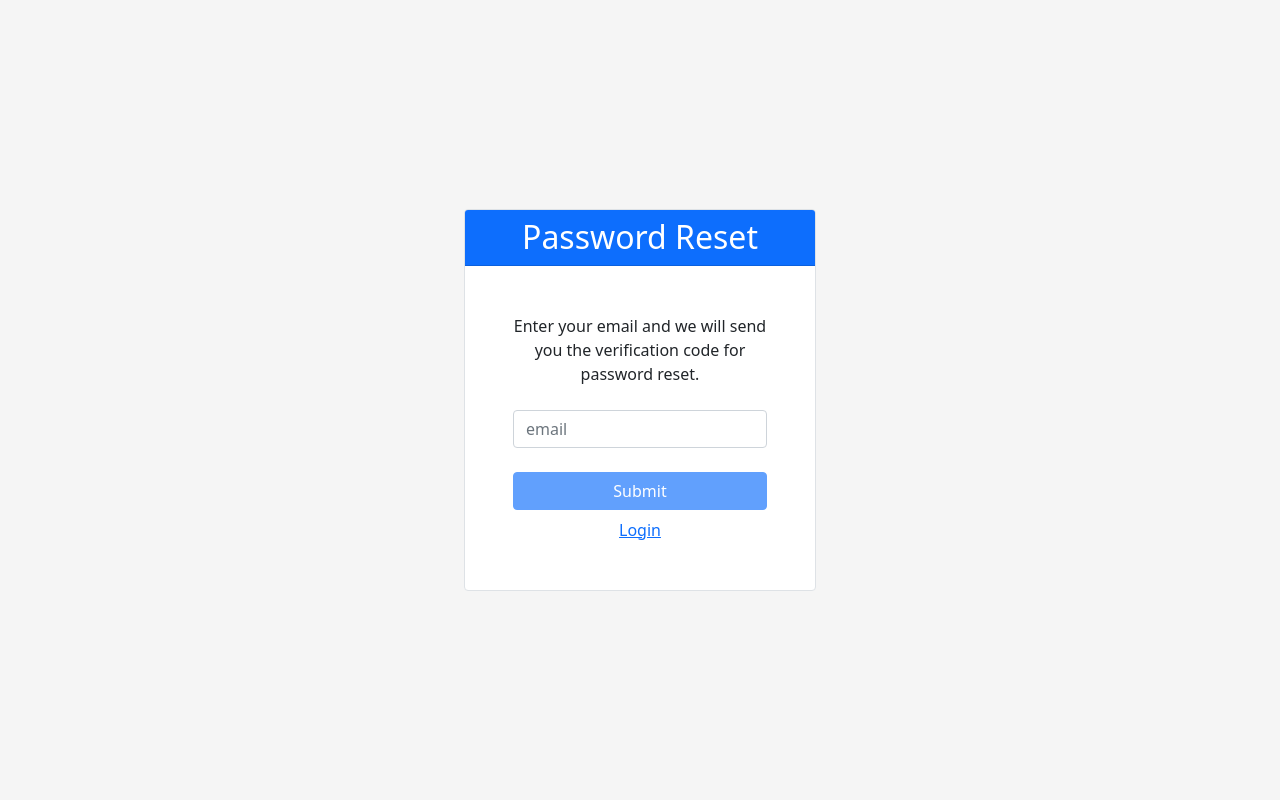
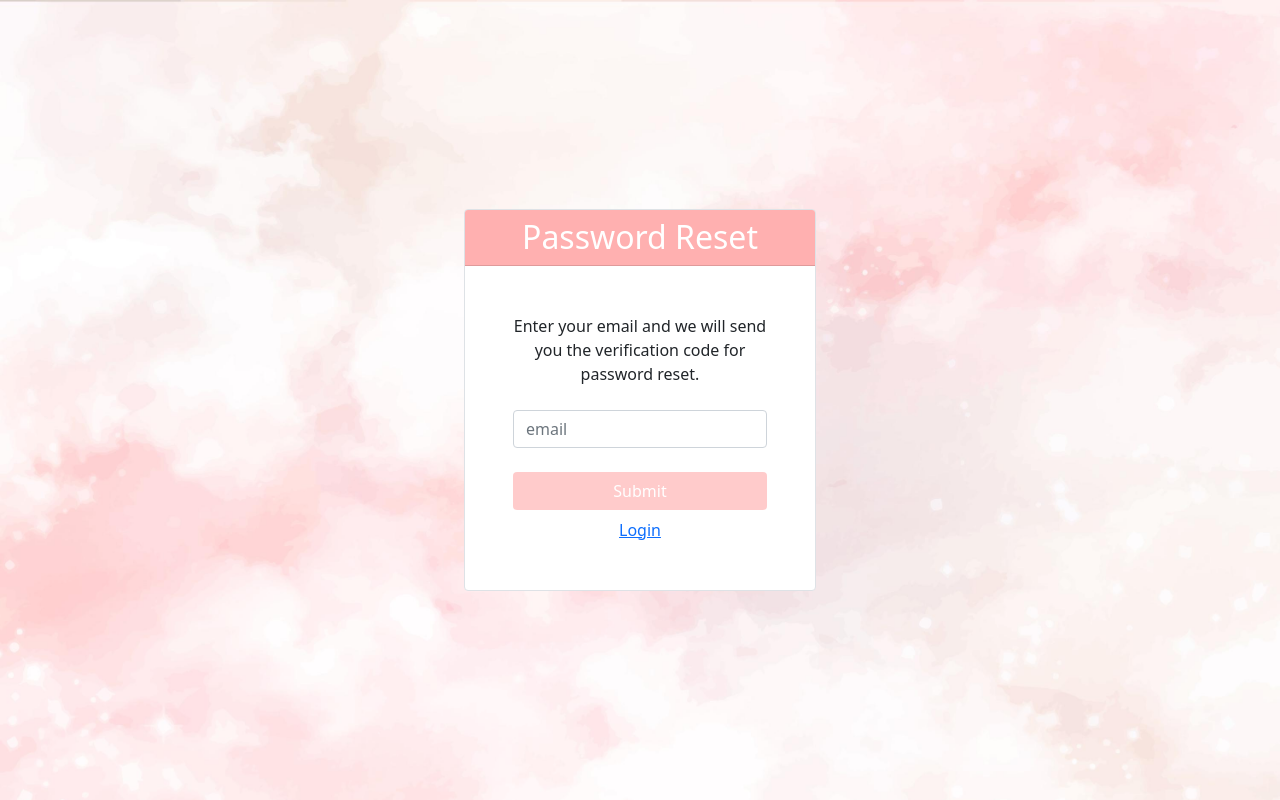
Before and after one commit to blablablacksheep11/MyHealthMAMA, a PHP site: page /forgot-pass-nurses.php in a window 1280 px wide. Run offline with PHP 8.4, Linux system fonts and the light colour scheme.

Commit message:
css in forgot pass interface updated
-the error in index.php fixed
-the radio button wont get updated by default after the page refresh

```diff
--- a/forgot-pass-nurses.php
+++ b/forgot-pass-nurses.php
@@ -40,18 +40,18 @@ include("include/connection.php");
     </style>
 </head>
 
-<body>
+<body style="background-image: url(img/background1.jpg);background-repeat:no-repeat; background-size:cover;">
     <div class="container-fluid position-absolute h-100">
         <div class="row">
-            <div class="d-none d-md-block col-md-3" style="background-color: whitesmoke;"></div>
-            <div class="col-sm-12 col-md-6 p-0" style="background-color: whitesmoke;" id="center-container">
+            <div class="d-none d-md-block col-md-3" style="background-color: transparent;"></div>
+            <div class="col-sm-12 col-md-6 p-0" style="background-color: transparent;" id="center-container">
                 <div class="card border bg-white p-0 text-center">
-                    <div class="card-header m-0 h2 text-white bg-primary">Password Reset</div>
+                    <div class="card-header m-0 h2 text-white" style="background-color: #FFB0B0;">Password Reset</div>
                     <div class="card-body p-5" id="form-container">
                         <p class="card-text my-0 mx-0">Enter your email and we will send you the verification code for password reset.</p>
                         <form action="../authentication/forgot-pass.php" method="post" autocomplete="off">
                             <input type="email" class="form-control mt-4" id="email" placeholder="email">
-                            <input type="submit" class="btn btn-primary mt-4 w-100" name="submit-btn" id="submit-btn" value="Submit" disabled>
+                            <input type="submit" class="btn mt-4 w-100" name="submit-btn" id="submit-btn" value="Submit" disabled style="background-color: #FFB0B0; color: white">
                         </form>
                         <div class="row mx-0 mt-2">
                             <div class="col text-center">
@@ -61,7 +61,7 @@ include("include/connection.php");
                     </div>
                 </div>
             </div>
-            <div class="d-none d-md-block col-md-3" style="background-color: whitesmoke;"></div>
+            <div class="d-none d-md-block col-md-3" style="background-color: transparent;"></div>
         </div>
     </div>
     <!--import bootstrap-->
```
Also changed, not shown: forgot-pass-doctors.php (+6 -6 lines), forgot-pass-mothers.php (+6 -6 lines), index.php (+10 -4 lines).
